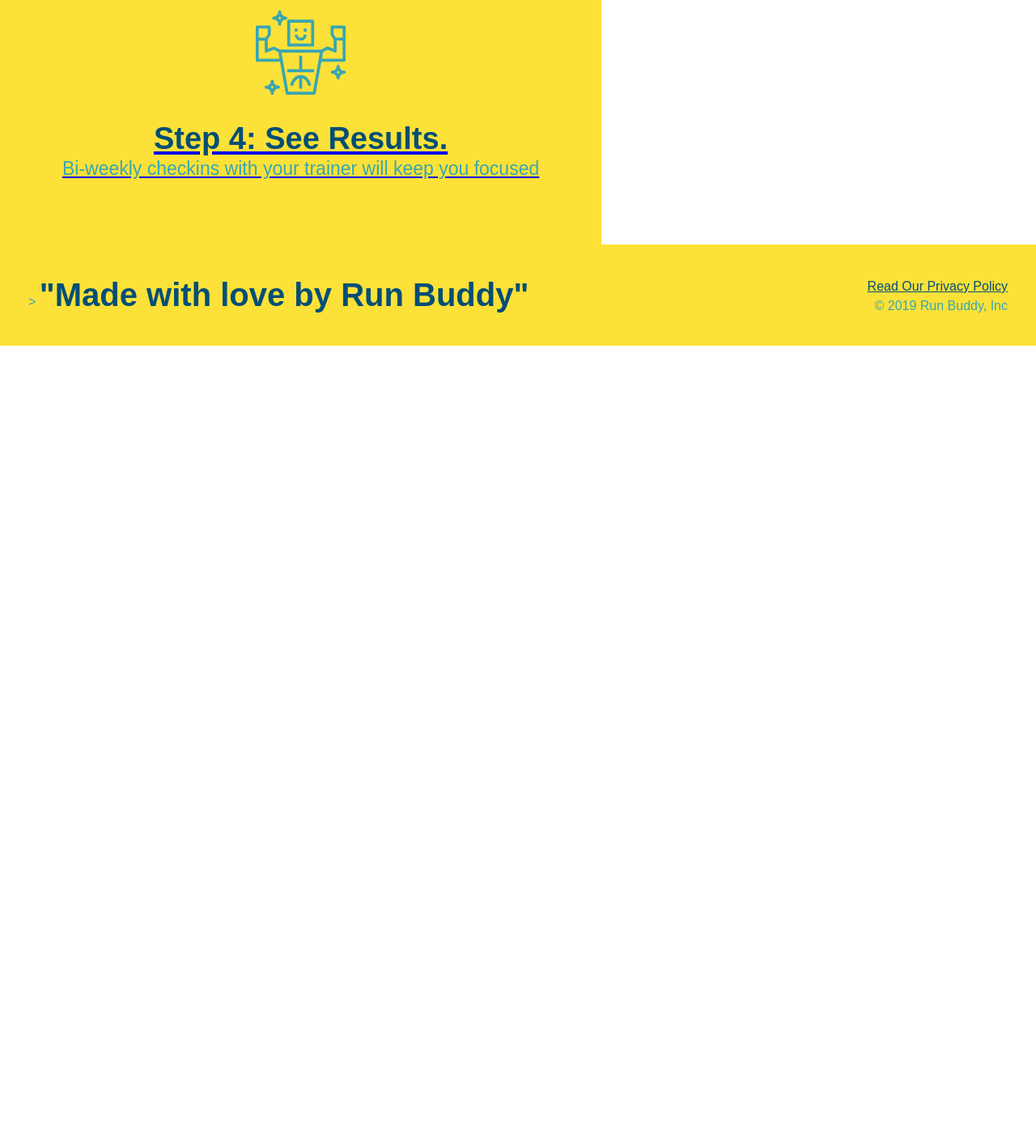
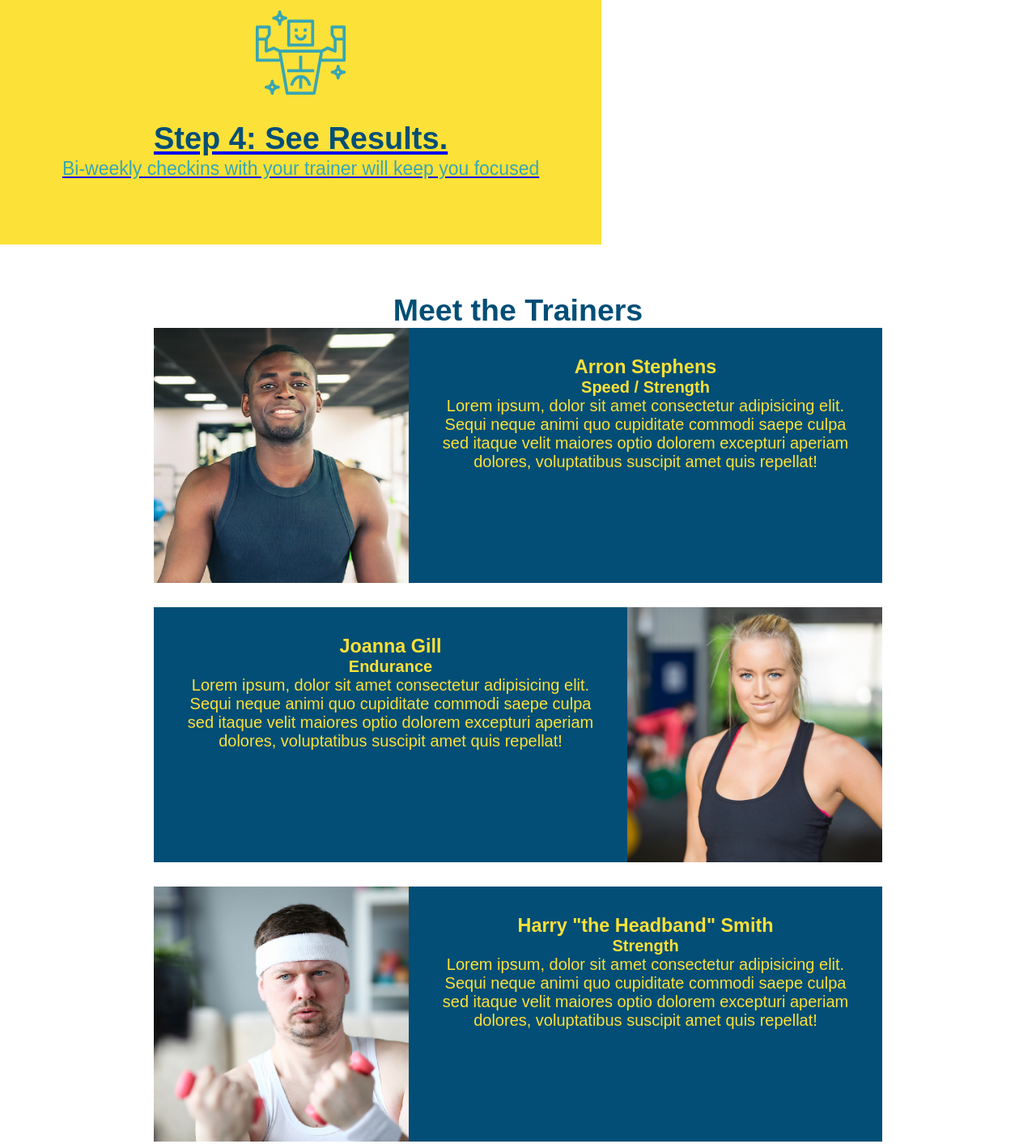
Before and after one commit to ShaeonA/Run-Buddy, a plain HTML site: page index.html in a window 1280 px wide. Shown: the part 1955-3368 px from the top of the page at 81% size. Before the commit the page ends 2382 px from the top, so only its background shows below. Drawn offline with Linux system fonts and the light colour scheme.

Commit message:
index.html

```diff
--- a/assets/Css/style.css
+++ b/assets/Css/style.css
@@ -139,7 +139,8 @@ text-align: center;
 .secondary-border { border-color: #39a6b2;
 }
 
-.steps{ display: inline-block;
+.steps{ margin: 0 auto;
+display: inline-block;
 background-color: #fce138;}
 
 .steps div {margin-bottom: 80px;}
@@ -158,3 +159,30 @@ font-size: 23px;
 }
 
 .steps span {font-size: 38px;}
+
+.trainers {text-align:center;
+color: #024e76;
+font-size: 25px;
+border-color: #fce138;
+}
+
+.trainer { width: 900px;
+margin: 0 auto 30px auto;
+background: #024e76;
+color: #fce138;
+overflow: auto;
+font-size: 20px;
+}
+
+.trainer img {
+width: 35%;
+float: left;
+overflow: auto;
+}
+
+.trainer-bio {
+padding: 35px;
+float: left;
+width: 65%;
+overflow: auto;
+}
--- a/index.html
+++ b/index.html
@@ -98,6 +98,47 @@
 </a>
 </section>
 
+<section id="your-trainers" class="trainers">
+<h2 class="your-trainers primary-border">
+Meet the Trainers
+</h2>
+<article class="trainer">
+  <img src="../run-buddy/assets/trainer-1.jpg" alt="Arron Stephens in his workout clothes, ready to pump iron" />
+  <div class="trainer-bio">
+    <h3>Arron Stephens</h3>
+    <h4>Speed / Strength</h4>
+    <p>
+      Lorem ipsum, dolor sit amet consectetur adipisicing elit. Sequi neque animi quo cupiditate commodi saepe culpa sed
+      itaque velit maiores optio dolorem excepturi aperiam dolores, voluptatibus suscipit amet quis repellat!
+    </p>
+  </div>
+</article>
+
+<article class="trainer">
+  <div class="trainer-bio text-right">
+    <h3>Joanna Gill</h3>
+    <h4>Endurance</h4>
+    <p>
+      Lorem ipsum, dolor sit amet consectetur adipisicing elit. Sequi neque animi quo cupiditate commodi saepe culpa sed
+      itaque velit maiores optio dolorem excepturi aperiam dolores, voluptatibus suscipit amet quis repellat!
+    </p>
+  </div>
+  <img src="../run-buddy/assets/trainer-2.jpg" alt="Joanna Gill cooling off after a workout" />
+</article>
+
+<article class="trainer">
+<img src="../run-buddy/assets/trainer-3.jpg" alt="Harry Smith wearing a headband and lifting comically small pink weights" />
+<div class="trainer-bio text-left">
+<h3>Harry "the Headband" Smith</h3>
+<h4>Strength</h4>
+<p>
+Lorem ipsum, dolor sit amet consectetur adipisicing elit. Sequi neque animi quo cupiditate commodi saepe culpa sed
+itaque velit maiores optio dolorem excepturi aperiam dolores, voluptatibus suscipit amet quis repellat!
+</p>
+</div>
+</article>
+
+</section>
 
 <footer> >
 <h1>"Made with love by Run Buddy"</h1>
```
Also changed, not shown: assets/trainer-1.jpg (added), assets/trainer-2.jpg (added), assets/trainer-3.jpg (added).
